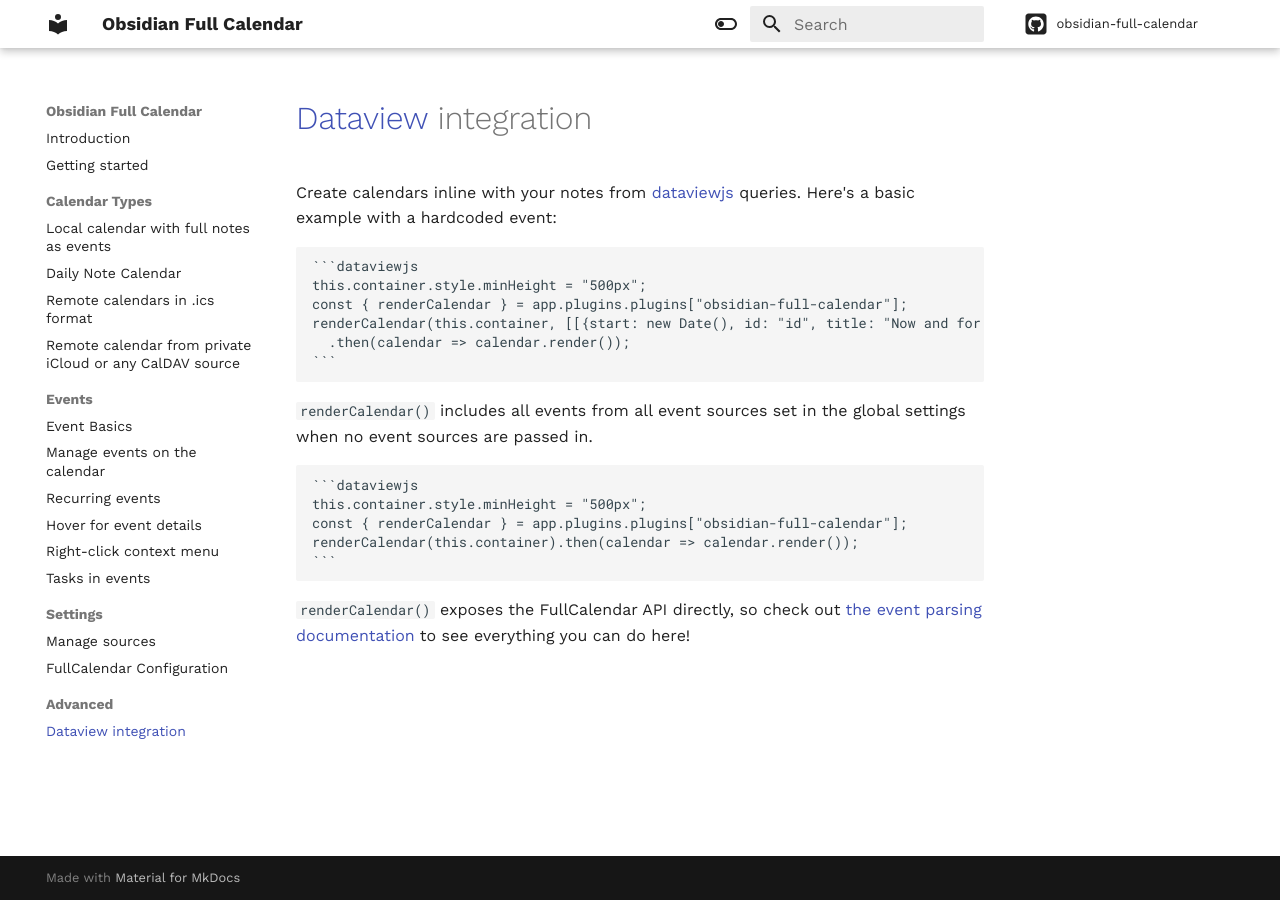
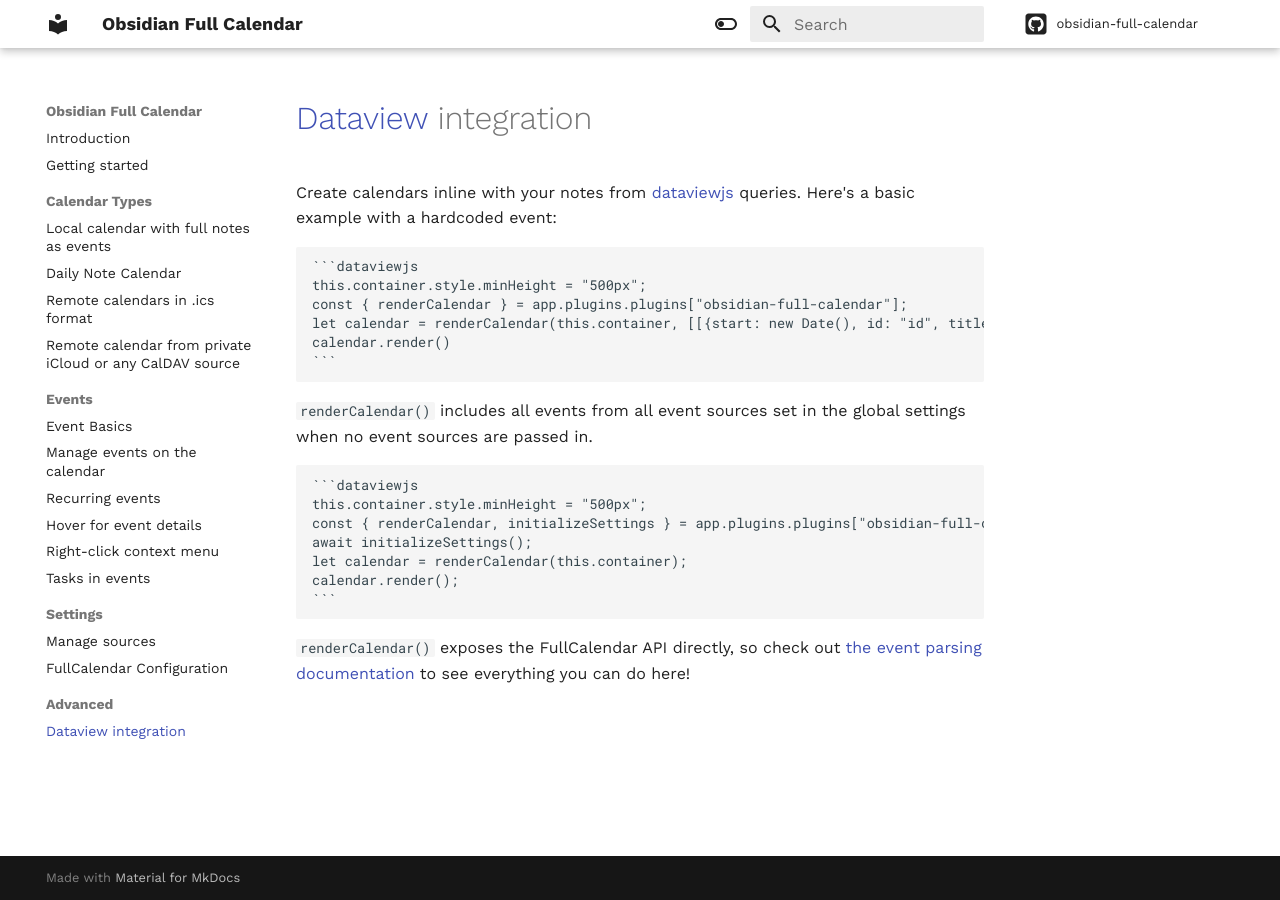
Before and after one commit to obsidian-community/obsidian-full-calendar, an MkDocs documentation site: the page built from docs/advanced/dataview.md, in a window 1280 px wide. Built offline with MkDocs 1.6.1 and Material for MkDocs 9.7.7, drawn with Linux system fonts in a browser that asks for light colours; comment, search, counter and statistics services are not loaded.

Commit message:
Non Breaking Change Solution

`````diff
--- a/docs/advanced/dataview.md
+++ b/docs/advanced/dataview.md
@@ -6,8 +6,8 @@ Create calendars inline with your notes from [dataviewjs](https://blacksmithgu.g
 ```dataviewjs
 this.container.style.minHeight = "500px";
 const { renderCalendar } = app.plugins.plugins["obsidian-full-calendar"];
-renderCalendar(this.container, [[{start: new Date(), id: "id", title: "Now and for an hour"}]])
-  .then(calendar => calendar.render());
+let calendar = renderCalendar(this.container, [[{start: new Date(), id: "id", title: "Now and for an hour"}]]);
+calendar.render()
 ```
 ````
 
@@ -16,8 +16,10 @@ renderCalendar(this.container, [[{start: new Date(), id: "id", title: "Now and f
 ````
 ```dataviewjs
 this.container.style.minHeight = "500px";
-const { renderCalendar } = app.plugins.plugins["obsidian-full-calendar"];
-renderCalendar(this.container).then(calendar => calendar.render());
+const { renderCalendar, initializeSettings } = app.plugins.plugins["obsidian-full-calendar"];
+await initializeSettings();
+let calendar = renderCalendar(this.container);
+calendar.render();
 ```
 ````
 
`````
Also changed, not shown: 1 other file.
